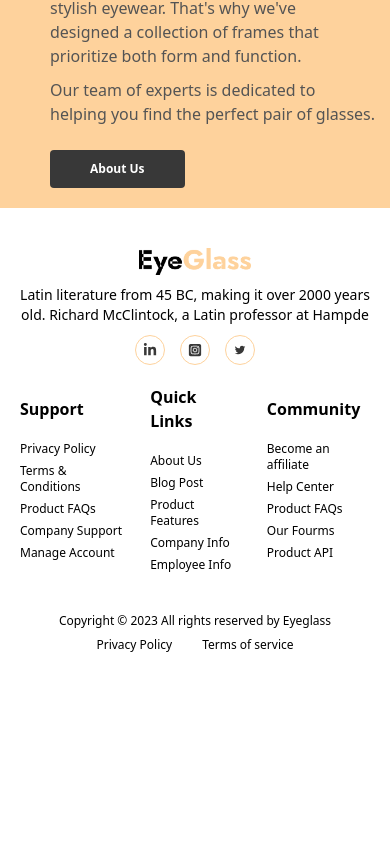
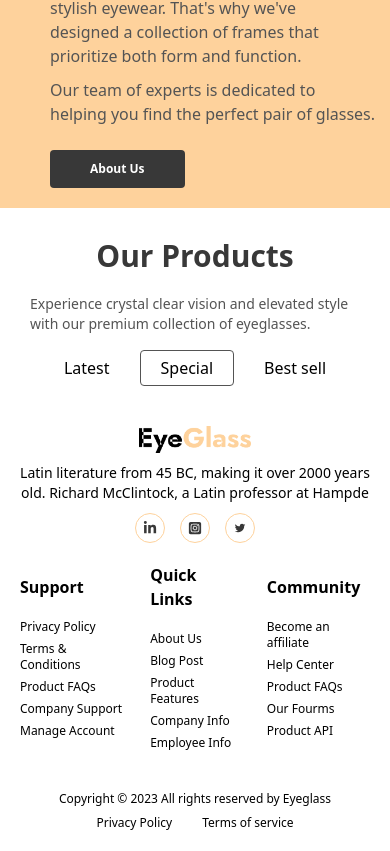
Before and after one commit to Shazzadul-Shakib/Shazzadul_Islam_Shakib-Landing-Page-Challange, a React (Vite) app: page / in a window 390 px wide. Shown: the part 2370-3221 px from the top of the page. Before the commit the page ends 3043 px from the top, so only its background shows below. Built offline with nearby package versions, Linux system fonts and the light colour scheme.

Commit message:
responsive header of products section aded

```diff
--- /dev/null
+++ b/src/components/Products/Products.jsx
@@ -0,0 +1,31 @@
+const Products = () => {
+  return (
+    <main className=" m-[30px] lg:my-[127px] lg:mx-[240px]">
+      {/* Header section of Products */}
+      <h1 className=" text-center text-3xl font-bold text-txtD1 mb-[20px] md:text-start">
+        Our Products
+      </h1>
+      <section className=" flex flex-col md:flex-row items-center justify-between">
+        <div>
+          <p className=" text-sm text-txtD2 ">
+            Experience crystal clear vision and elevated style with{" "}
+            <br className=" hidden md:block" />
+            our premium collection of eyeglasses.
+          </p>
+        </div>
+        <div className=" flex items-center gap-[30px] mt-4 md:mt-0">
+          <div className=" cursor-pointer">Latest</div>
+          <div className=" cursor-pointer border border-txtD2 px-[20px] py-[5px] rounded">
+            Special
+          </div>
+          <div className="cursor-pointer">Best sell</div>
+        </div>
+      </section>
+
+      {/* Cards section */}
+      <section></section>
+    </main>
+  );
+};
+
+export default Products;
--- a/src/layout/Main.jsx
+++ b/src/layout/Main.jsx
@@ -6,6 +6,7 @@ import Header from "../components/Header/Header";
 import HeaderSm from "../components/Header/Header-sm";
 import HeroWraper from "../components/Hero/HeroWraper";
 import Poster from "../components/Poster/Poster";
+import Products from "../components/Products/Products";
 
 const Main = () => {
   return (
@@ -21,6 +22,7 @@ const Main = () => {
         <HeroWraper />
         <Poster />
         <AboutUs/>
+        <Products/>
       </section>
 
       {/* Footer section */}
```
